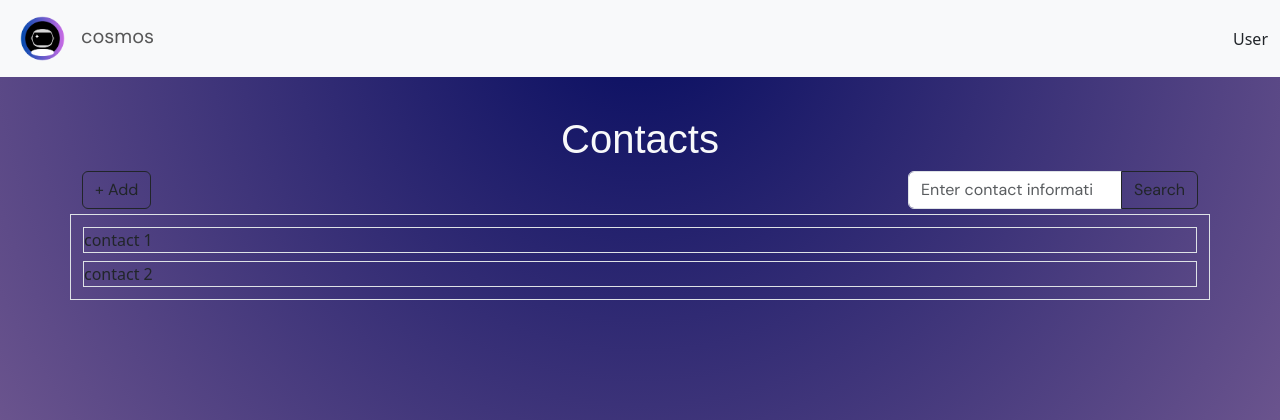
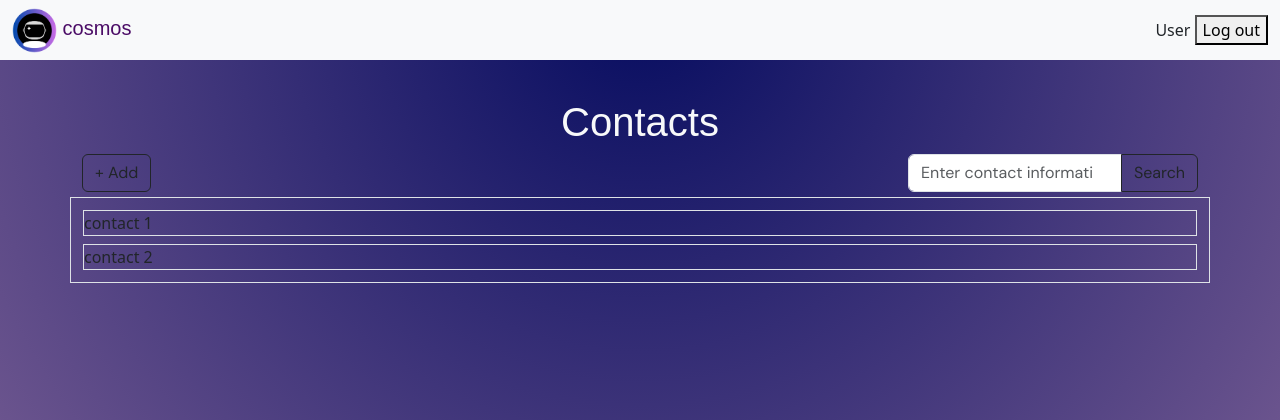
Before and after one commit to anna-sage/Contact-Manager-Project, a PHP site: page /contact.html in a window 1280 px wide. Shown: the top 420 px of the page. Run offline with PHP 8.4, Linux system fonts and the light colour scheme.

Commit message:
Updated styles.

```diff
--- a/contact.html
+++ b/contact.html
@@ -22,34 +22,25 @@
 
 </head>
 <body>
+
 	<header>
-		<nav class="navbar navbar-expand-sm bg-light">
+		<nav class="navbar navbar-expand-sm bg-light" id="nav">
 			<div class="container-fluid">
 				<ul class="navbar-nav flex-row">
 					<li class="nav-item">
-						<a href="contact.html" class="nav-link">
+						<a href="contact.html" class="navbar-brand" style="color: rgb(75, 12, 102);">
 							<img src="images/logo.png" alt="Logo" style="width:45px;" class="rounded-pill">
+							cosmos
 						</a>
-					</li>
-					<li class="nav-item navbar-brand" style="font-family:'DM Sans';">
-						<a href="contact.html" class="nav-link">cosmos</a>
 					</li>
 				</ul>
 				<ul class="navbar-nav flex-row">
 					<li class="nav-item">
-						<!-- todo: popup to allow user to log out? -->
 						<span>User</span>
+						<button type="button" id="logoutButton" class="buttons" onclick="doLogout();">Log out</button>
 					</li>
 				</ul>
 			</div>
-				<!--
-				<img src="images/logo.png" alt="Logo" style="width:45px;" class="rounded-pill">
-				<h3 id="siteName" style="font-family: 'Trispace', sans-serif;">COSMOS</h3>
-				<span id="userName"></span>
-				-->
-				<!--
-				<button type="button" id="logoutButton" class="buttons" onclick="doLogout();">Log out</button>
-				-->
 		</nav>
 	</header>
 
--- a/css/contact.css
+++ b/css/contact.css
@@ -1,12 +1,39 @@
 body
 {
     background: radial-gradient(circle at top, #060c60 , #8c6c9d);
+    margin-top: 0;
+    margin-left: 0;
+    margin-right: 0;
 }
 
-.navbar-brand {
-    font-family:'DM Sans';
+.nav-link, .navbar-brand
+{
+    font-family: 'Comfortaa', sans-serif;
     color: rgb(75, 12, 102);
 }
+
+.navbar-nav .nav-item.active .nav-link,
+.navbar-nav .nav-item:hover .nav-link {
+    color: white;
+    background-color: rgb(75, 12, 102);
+}
+
+/*
+
+.nav-link, .navbar-brand
+{
+    font-family:'Comfortaa', sans-serif;
+    color: rgb(75, 12, 102);
+}
+
+.navbar-nav .nav-item.active .nav-link,
+.navbar-nav .nav-item:hover .nav-link
+{
+    color: white;
+    background-color: rgb(75, 12, 102);
+}
+*/
+
 
 #contactsTitle {
     text-align: center;
@@ -53,16 +80,14 @@ body
     font-family: 'Comfortaa', sans-serif;
     color: #ffffff;
 }
-
+*/
 #nav
 {
-	background-image: url(https://t3.ftcdn.net/jpg/01/21/77/78/240_F_121777813_2D9oUTeYerqVNeJfNGd9btI3BO9JnfDg.jpg);
-	height: 50px;
-	margin-bottom: 4%;
+	height: 60px;
 	text-align:center;
 }
 
-
+/*
 #nav li
 {
 	display: inline;
```
